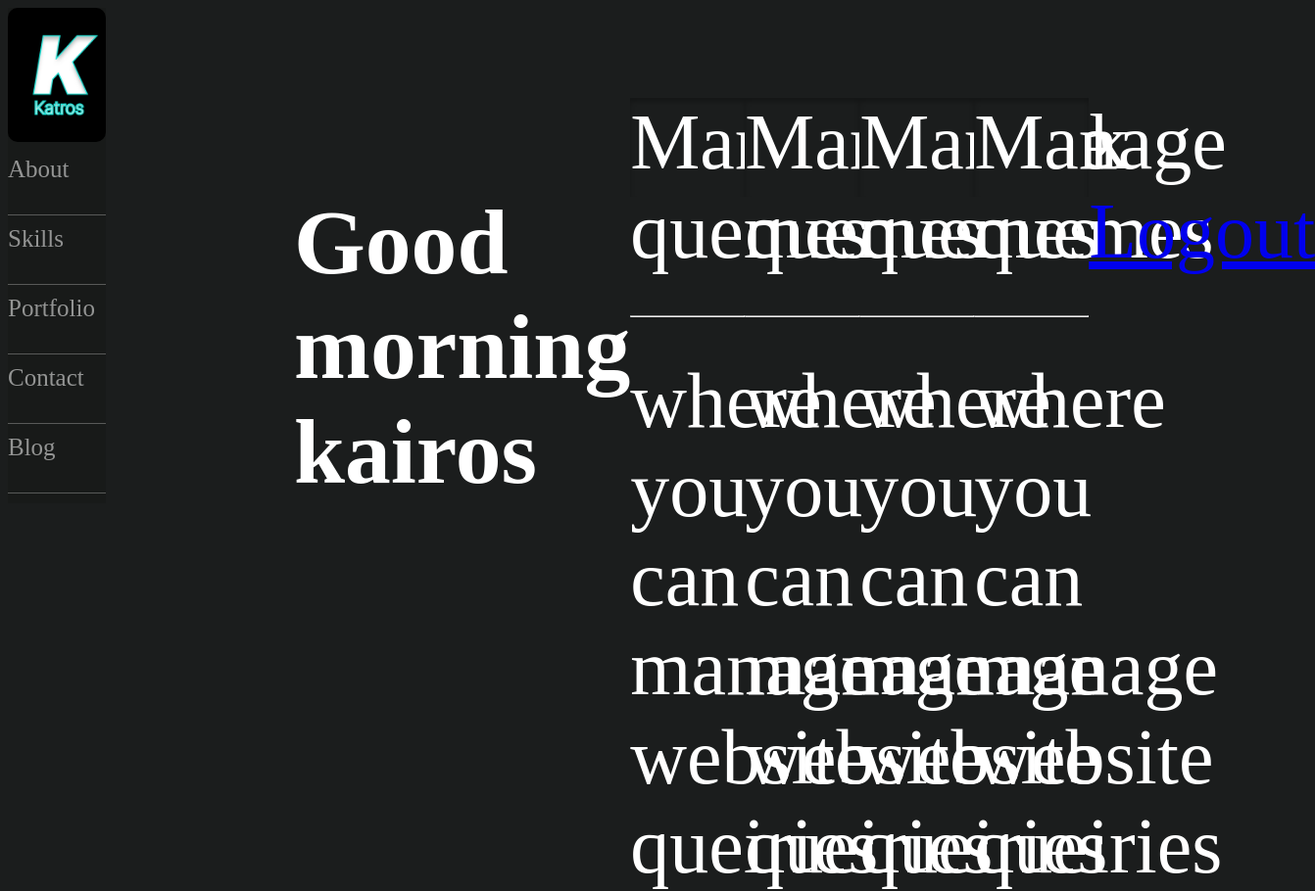
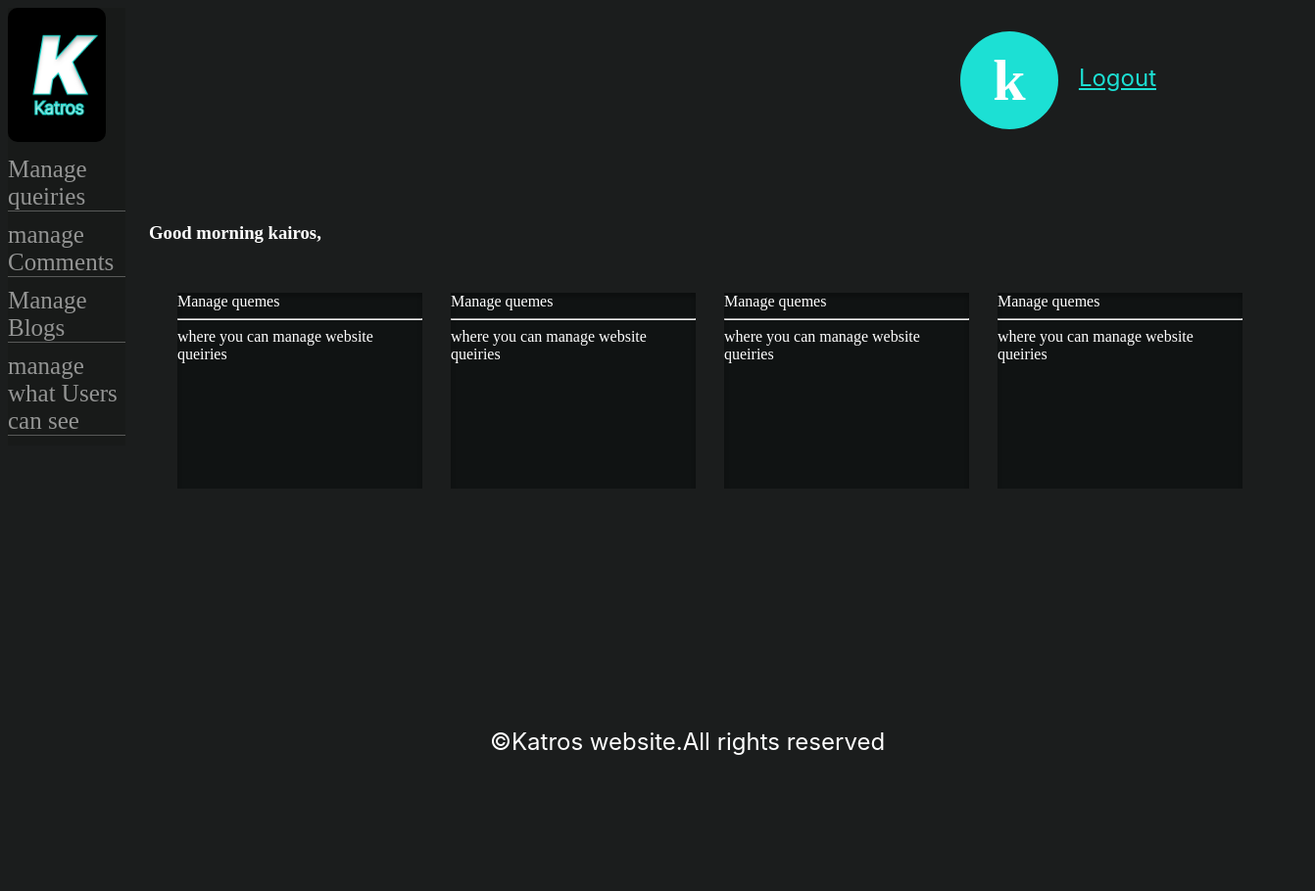
Before and after one commit to katros1/MY-BRAND, a plain HTML site: page dashboard.html in a window 1280 px wide. Shown: the whole page at 98% size, 1342 px wide, since content can reach past the window. After the commit the page ends 800 px from the top, so only its background shows below. Drawn offline with Linux system fonts and the light colour scheme.

Commit message:
Update on dashboard

```diff
--- a/dashboard.html
+++ b/dashboard.html
@@ -8,17 +8,17 @@
     </head>
     <body>
         <div class="nav-bar">
-            <a href="HomePage.html"><img src="img/logo.png" alt="logo" class="logo"></a>
+            <a href="#"><img src="img/logo.png" alt="logo" class="logo"></a>
             <div class="toolbar"></div>
-            <a href="AboutPage.html" class="toolBar">About</a>
-            <a href="Skillpage.html" class="toolBar">Skills</a>
-            <a href="PortfolioPage.html" class="toolBar">Portfolio</a>
-            <a href="ContactPage.html" class="toolBar">Contact</a>
-            <a href="#" class="toolBar">Blog</a>
-        </di>
+            <a href="#" class="toolBar">Manage queiries</a>
+            <a href="#" class="toolBar">manage Comments</a>
+            <a href="#" class="toolBar">Manage Blogs</a>
+            <a href="#" class="toolBar">manage what Users can see</a>
 
-        <div class="container">
-            <h3>Good morning kairos</h3>
+        </div>
+
+        <div class="container1">
+            <div><h3>Good morning kairos,</h3>
                 <div class="mainDashboard">
                     <div class="box">
                         Manage quemes
@@ -40,11 +40,13 @@
                         <hr>
                         where you can manage website queiries
                     </div>
+                </div></div>
+
+            <div class="topRightCorner">
+                <div class="RoundedCircle">k</div>
+                <a href="#" id="Logout">Logout</a>
             </div>
-            <div class="topRightCorner">
-                <div RoundedCircle>k</div>
-                <a href="#">Logout</a>
-            </div>
+            <p class="copyRight">©Katros website.All rights reserved</p>
         </div>
 
 
--- a/styles.css
+++ b/styles.css
@@ -1,4 +1,5 @@
 body{
+    width: 100%;
     display: flex;
     justify-content: space-between;
     background-color: #1B1D1D;
@@ -10,8 +11,8 @@ body{
     margin-bottom: 10px;
 }
 .toolBar{
-    width: 100px;
-    height: 60px;
+    width: 120px;
+
     color: rgba(255, 255, 255, 0.534);
     font-size: 25px;
     border-bottom: 1px solid red;
@@ -29,7 +30,7 @@ body{
 
 }
 .container{
-
+    justify-content: space-between;
     left: 300px;
     top: 100px;
     position: absolute;
@@ -314,13 +315,84 @@ top: 50px;
 
 }
 .box{
-width: 117px;
-height: 101px;
-
-background: #1B1D1D;
+width: 250px;
+height: 200px;
+margin-left: 29px;
+background: #101313;
 box-shadow: inset 0px 4px 4px rgba(0, 0, 0, 0.25);
 }
 .mainDashboard{
+    margin-top: 50px;
     justify-content: space-between;
     display: flex;
 }
+.container1{
+    padding-top: 200px;
+    padding-right: 20px;
+    justify-content: space-between;
+    color: white;
+    display: flex;
+}
+.RoundedCircle{
+    position: absolute;
+    right: 150px;
+    top: 16px;
+    margin-left: 0px;
+    width: 100px;
+    height: 100px;
+    font-family: 'Sansation';
+    font-style: normal;
+    font-weight: 700;
+    font-size: 60px;
+    line-height: 16px;
+    color: #FFFFFF;
+    align-items: center;
+    justify-content: center;
+    text-align: center;
+    display: flex;
+    border-radius: 50%;
+
+    background: #1CE0D4;
+
+}
+.topRightCorner{
+    position: absolute;
+    right: 50px;
+    top: 16px;
+    align-items: center;
+    display: flex;
+}
+#Logout{
+    position: absolute;
+    right: 50px;
+    top: 56px;
+    font-family: 'Inter';
+    font-style: normal;
+    font-weight: 1200;
+    font-size: 24px;
+    line-height: 15px;
+    /* identical to box height */
+
+    display: flex;
+    align-items: center;
+    text-decoration-line: underline;
+
+    color: #1CE0D4;
+}
+.copyRight{
+    position: absolute;
+    left: 500px;
+    bottom: 10px;
+
+    font-family: 'Inter';
+    font-style: normal;
+    font-weight: 1200;
+    font-size: 24px;
+    line-height: 17px;
+    /* identical to box height */
+
+    display: flex;
+    align-items: center;
+
+    color: #FFFFFF;
+}
```
Lines whose indentation alone changed are shown as unchanged.
